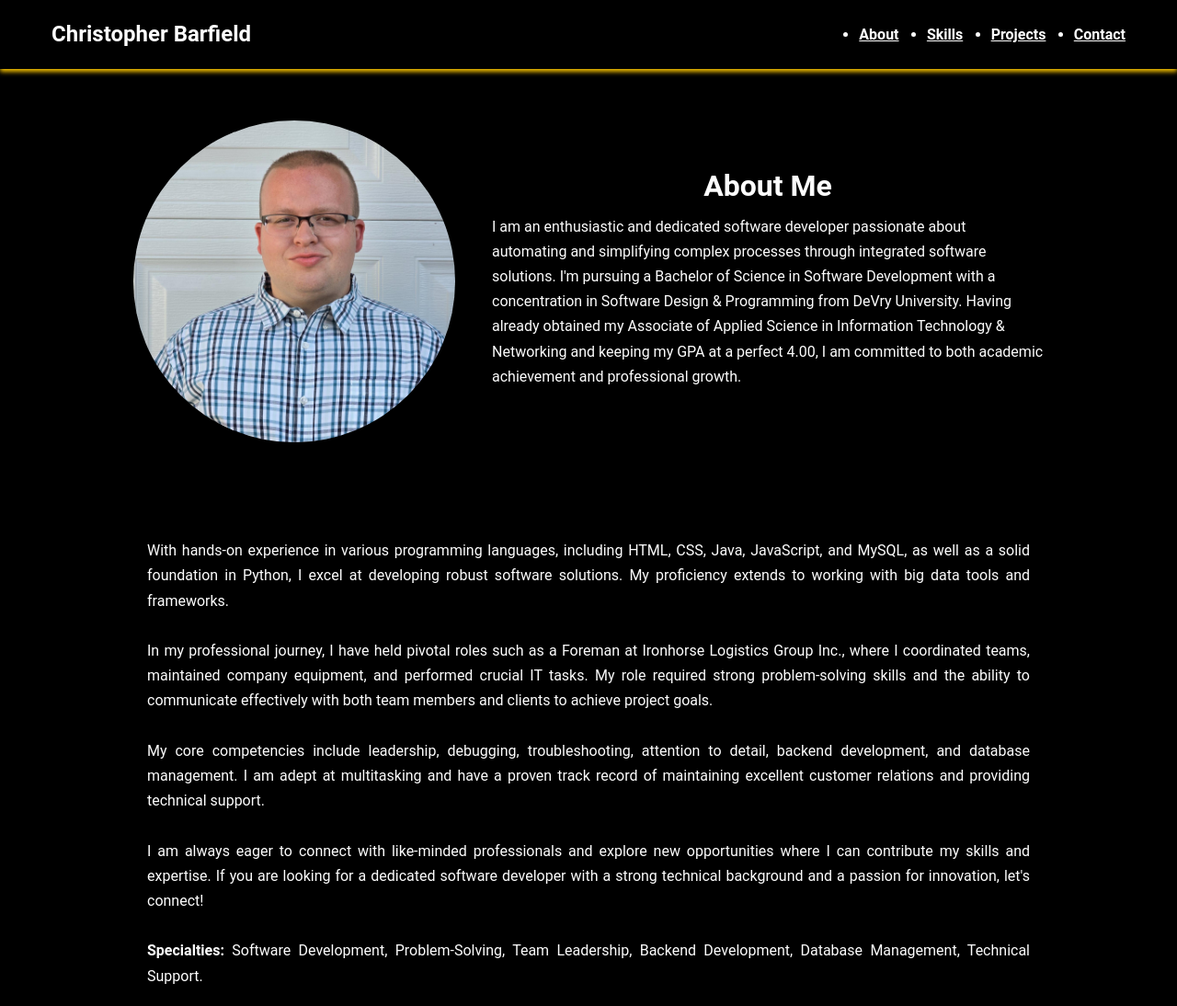
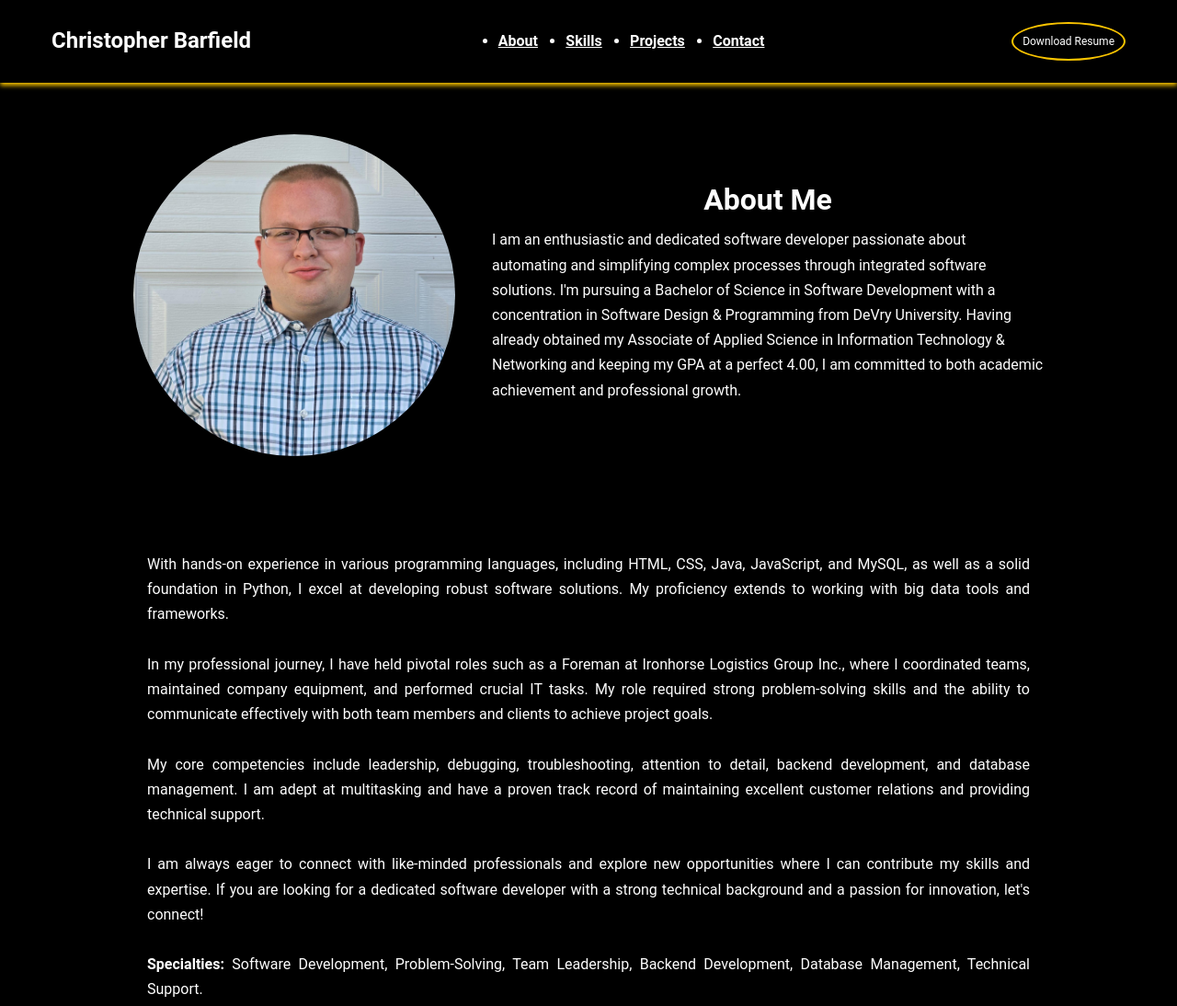
Before and after one commit to GameWizzard2/MY_Portfolio_Website, a plain HTML site: page index.html in a window 1280 px wide. Shown: the top 1094 px of the page at 92% size. Drawn offline with Linux system fonts and the light colour scheme.

Commit message:
Changed the location of the resume download button from its own section, to the the navbar section

```diff
--- a/assets/css/styles.css
+++ b/assets/css/styles.css
@@ -95,6 +95,23 @@ nav ul li {
   background-color: transparent;
   cursor: pointer;
   display: none;
+}
+
+.resume-button {
+  color: var(--primary-color);
+  border-radius: 50%; /* Ensures the button is fully rounded */
+  padding: 10px 10px; /* Adjust padding for better fit */
+  text-align: center;
+  line-height: 1.5; /* Adjust line-height for better vertical alignment */
+  background-color: transparent; /* Set background to transparent */
+  border: 2px solid var(--secondary-color); /* Border to match the text color */
+  text-decoration: none; /* Remove underline if it's a link */
+  font-size: 12px; /* Adjust font size if needed */
+}
+
+.resume-button:hover {
+  background-color: #0077b5; /* Add background color on hover */
+  color: var(--secondary-color); /* Change text color on hover */
 }
 
 /* Style the about me section */
--- a/index.html
+++ b/index.html
@@ -16,6 +16,8 @@
 <body>
 
   <!-- Navbar -->
+  <section class="resume-section">
+  </section>
   <nav>
     <h1>Christopher Barfield</h1>
 
@@ -25,6 +27,8 @@
       <li><a href="#projects" class="nav-link">Projects</a></li>
       <li><a href="#contact" class="nav-link">Contact</a></li>
     </ul>
+
+    <a class="resume-button" href="assets/files/ChristopherBarfield_Resume.docx">Download Resume</a>
 
     <button class="burger-menu" id="burger-menu">
       <ion-icon class="bars" name="menu-outline"></ion-icon>
@@ -241,14 +245,6 @@
     </div>
   </div>
 
-
-  <section class="resume-section">
-    <h2>Resume:</h2>
-    <p>
-      Click the file to download resume: <a href="assets/files/ChristopherBarfield_Resume.docx">Download</a>
-    </p>
-  </section>
-
   <!-- Contact section -->
 
   <section class="contact" id="contact">
```
